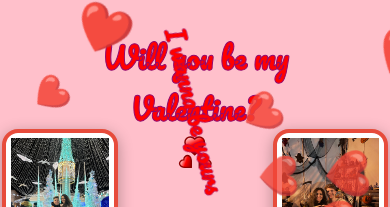
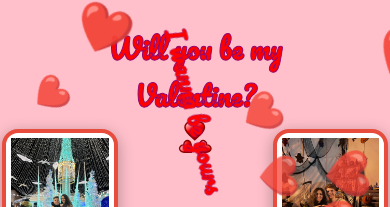
Before and after one commit to albertdavid00/albertdavid00.github.io, a React (Create React App) app: page / in a window 390 px wide. Shown: the top 207 px of the page. Built offline with nearby package versions, Linux system fonts and the light colour scheme.

Commit message:
change size h1

```diff
--- a/src/App.css
+++ b/src/App.css
@@ -333,7 +333,7 @@ h1 {
     margin-top: 70px;
   }
   .header {
-    font-size: 29px;
+    font-size: 27px;
     margin-left: 20%;
     margin-right: 20%;
     text-align: center;
@@ -394,7 +394,7 @@ h1 {
     justify-content: flex-end;
   }
   h1 {
-    margin-top: 32px;
+    margin-top: 25px;
   }
   .top-container {
     overflow: scroll;
```
